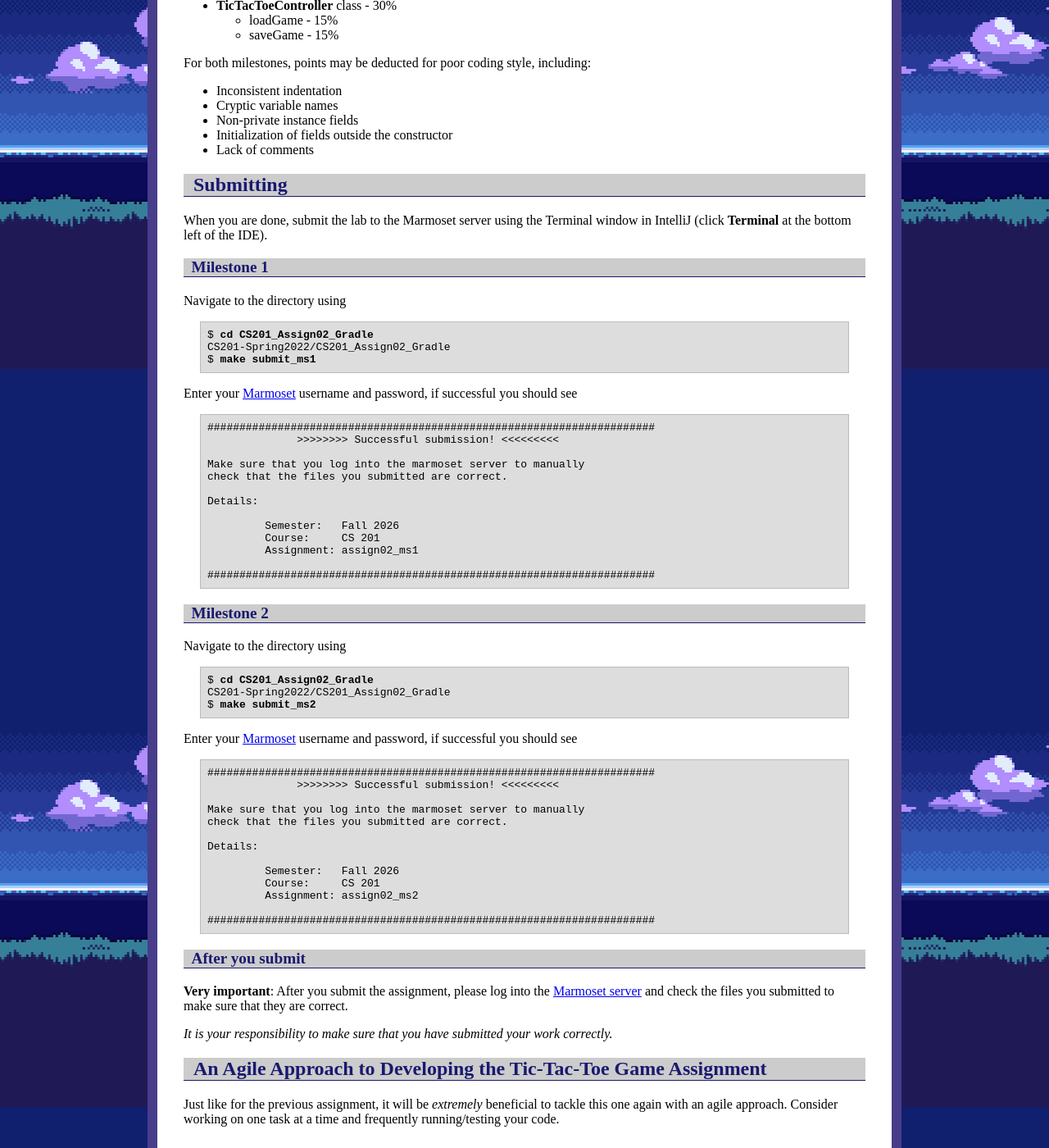
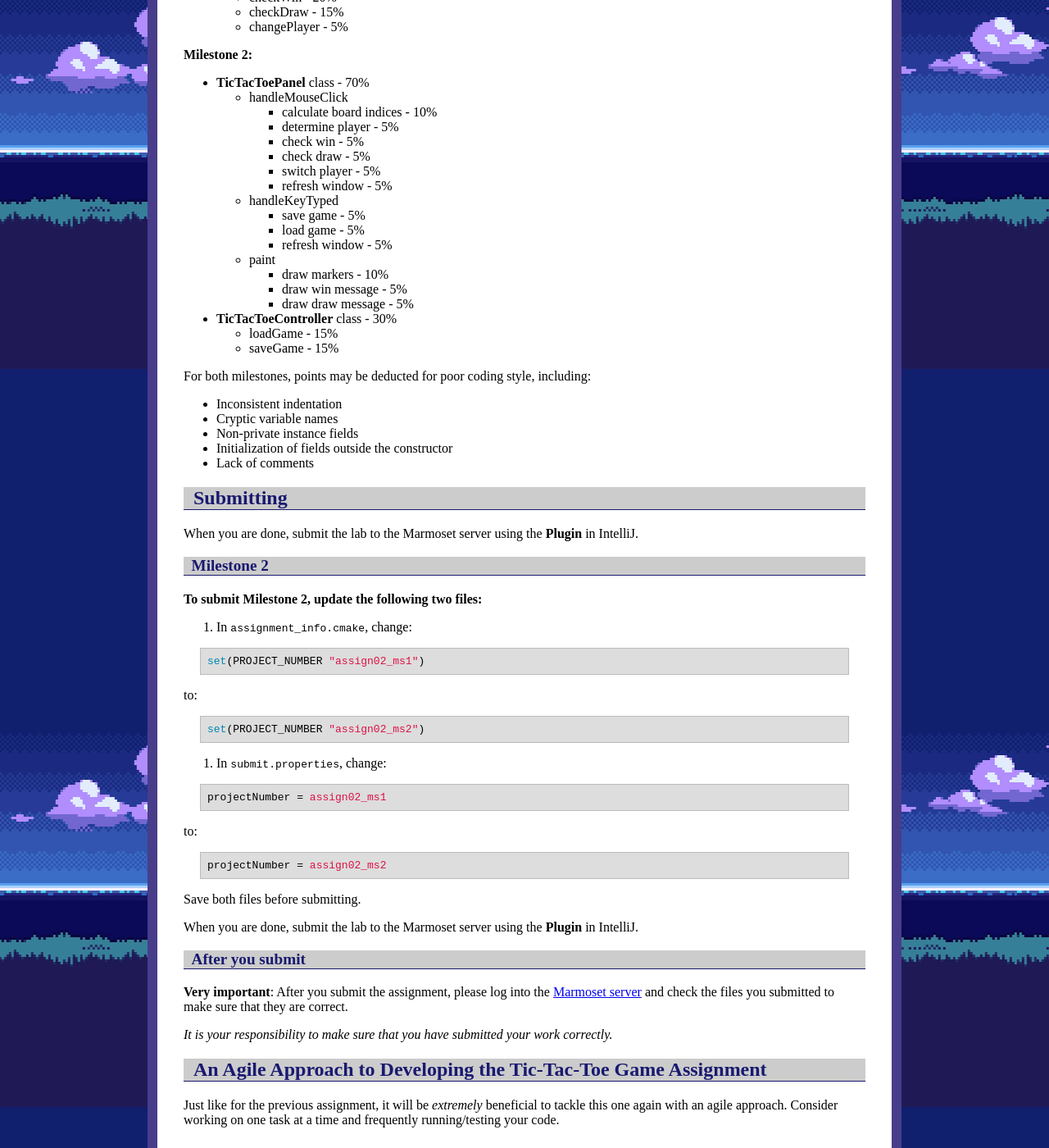
Before and after one commit to ycpcs/cs201-fall2026, a Jekyll site: the page built from assign/assign02.md, in a window 1280 px wide and 1400 px high, scrolled down 5850 px. Shown: the whole window at 82% size. Built offline with Jekyll 4.4.1, drawn with Linux system fonts in a browser that asks for light colours; some of the changed text lies outside the part shown.

Commit message:
Update assign02.md

````diff
--- a/assign/assign02.md
+++ b/assign/assign02.md
@@ -9,11 +9,11 @@ title: "Assignment 2: Tic Tac Toe"
 
 ## Getting Started
 
-Download [CS201\_Assign02\_Gradle.zip](CS201_Assign02_Gradle.zip). Copy and extract the zip file into your **CS201-Spring2022** directory. Import it into your **CS201-Spring2022** IntelliJ project using
+Download [CS201\_Assign02\_Gradle.zip](CS201_Assign02_Gradle.zip). Copy and extract the zip file into your **CS201-Fall2026** directory. Import it into your **CS201-Fall2026** IntelliJ project using
 
-> **File&rarr;New&rarr;Module from Existing Sources...**
+> **Open**
 
-Select the **CS201\_Assign02\_Gradle** directory and in the **Import Module** dialog select **Import module from external model&rarr;Gradle** and click **Finish**.
+Select the **CS201\_Assign02\_Gradle** directory and click **select folder**.
 
 You should see a project called **CS201\_Assign02\_Gradle** in the Project window.
 
@@ -34,6 +34,34 @@ Run the program by right-clicking on the file **TicTacToeGUI.java** in the **src
 > **Run 'TicTacToeGUI.main()'**
 
 Or subsequently by selecting **TicTacToeGUI** from the dropdown list in the top right corner of the IDE and clicking the green arrow.
+
+**To submit Milestone 2, update the following two files:**
+
+1. In `assignment_info.cmake`, change:
+
+```cmake
+set(PROJECT_NUMBER "assign02_ms1")
+```
+
+to:
+
+```cmake
+set(PROJECT_NUMBER "assign02_ms2")
+```
+
+2. In `submit.properties`, change:
+
+```properties
+projectNumber = assign02_ms1
+```
+
+to:
+
+```properties
+projectNumber = assign02_ms2
+```
+
+Save both files before submitting.
 
 ## Your Task
 
@@ -288,63 +316,39 @@ For both milestones, points may be deducted for poor coding style, including:
 
 ## Submitting
 
-When you are done, submit the lab to the Marmoset server using the Terminal window in IntelliJ (click **Terminal** at the bottom left of the IDE).
-
-### Milestone 1
-
-Navigate to the directory using
-
-<pre>
-$ <b>cd CS201_Assign02_Gradle</b>
-CS201-Spring2022/CS201_Assign02_Gradle
-$ <b>make submit_ms1</b>
-</pre>
-
-Enter your [Marmoset](https://cs.ycp.edu/marmoset) username and password, if successful you should see
-
-<pre>
-######################################################################
-              >>>>>>>> Successful submission! <<<<<<<<<
-
-Make sure that you log into the marmoset server to manually
-check that the files you submitted are correct.
-
-Details:
-
-         Semester:   Fall 2026
-         Course:     CS 201
-         Assignment: assign02_ms1
-
-######################################################################
-</pre>
+When you are done, submit the lab to the Marmoset server using the **Plugin** in IntelliJ.
 
 ### Milestone 2
 
-Navigate to the directory using
+**To submit Milestone 2, update the following two files:**
 
-<pre>
-$ <b>cd CS201_Assign02_Gradle</b>
-CS201-Spring2022/CS201_Assign02_Gradle
-$ <b>make submit_ms2</b>
-</pre>
+1. In `assignment_info.cmake`, change:
 
-Enter your [Marmoset](https://cs.ycp.edu/marmoset) username and password, if successful you should see
+```cmake
+set(PROJECT_NUMBER "assign02_ms1")
+```
 
-<pre>
-######################################################################
-              >>>>>>>> Successful submission! <<<<<<<<<
+to:
 
-Make sure that you log into the marmoset server to manually
-check that the files you submitted are correct.
+```cmake
+set(PROJECT_NUMBER "assign02_ms2")
+```
 
-Details:
+2. In `submit.properties`, change:
 
-         Semester:   Fall 2026
-         Course:     CS 201
-         Assignment: assign02_ms2
+```properties
+projectNumber = assign02_ms1
+```
 
-######################################################################
-</pre>
+to:
+
+```properties
+projectNumber = assign02_ms2
+```
+
+Save both files before submitting.
+
+When you are done, submit the lab to the Marmoset server using the **Plugin** in IntelliJ.
 
 ### After you submit
 
````
